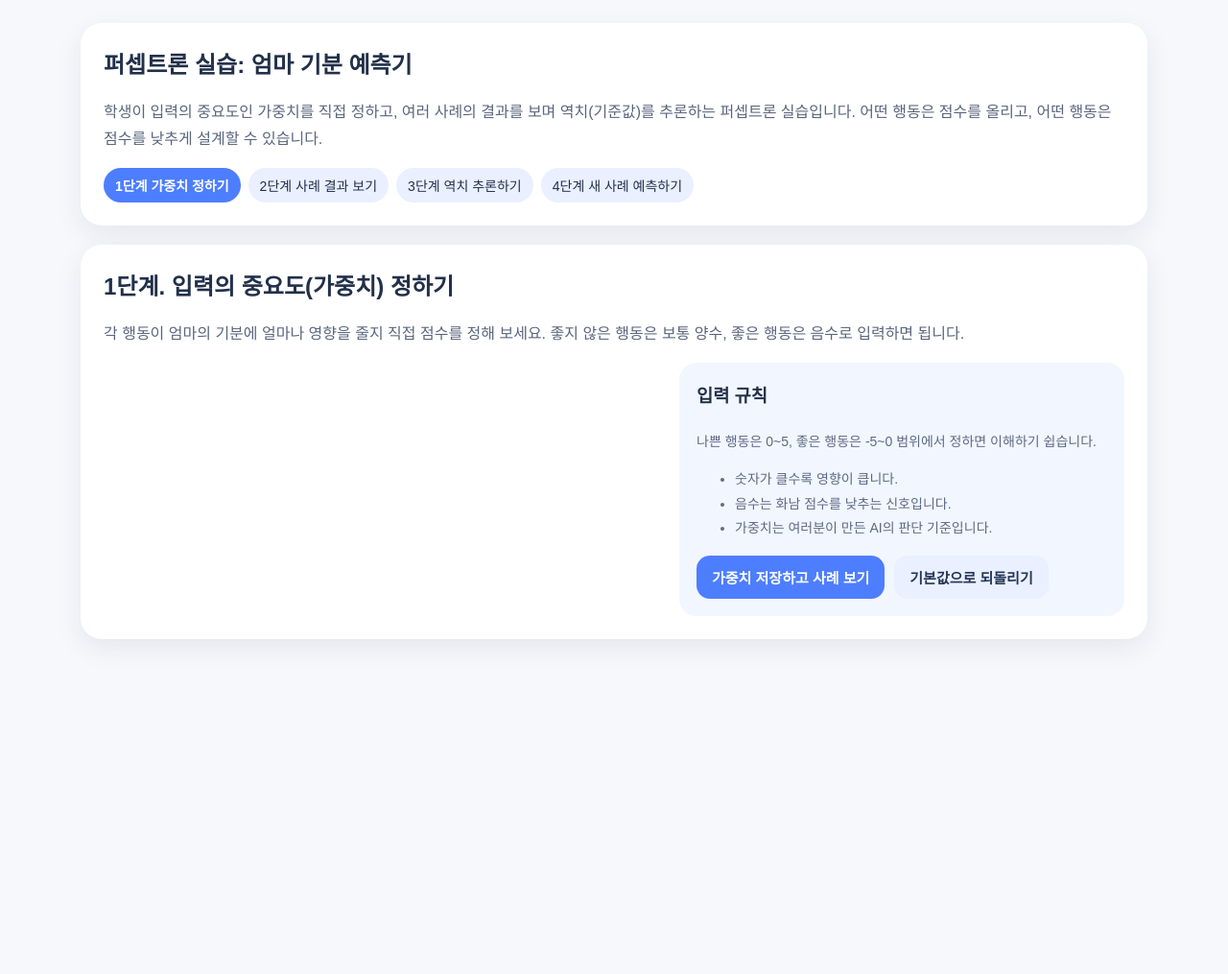
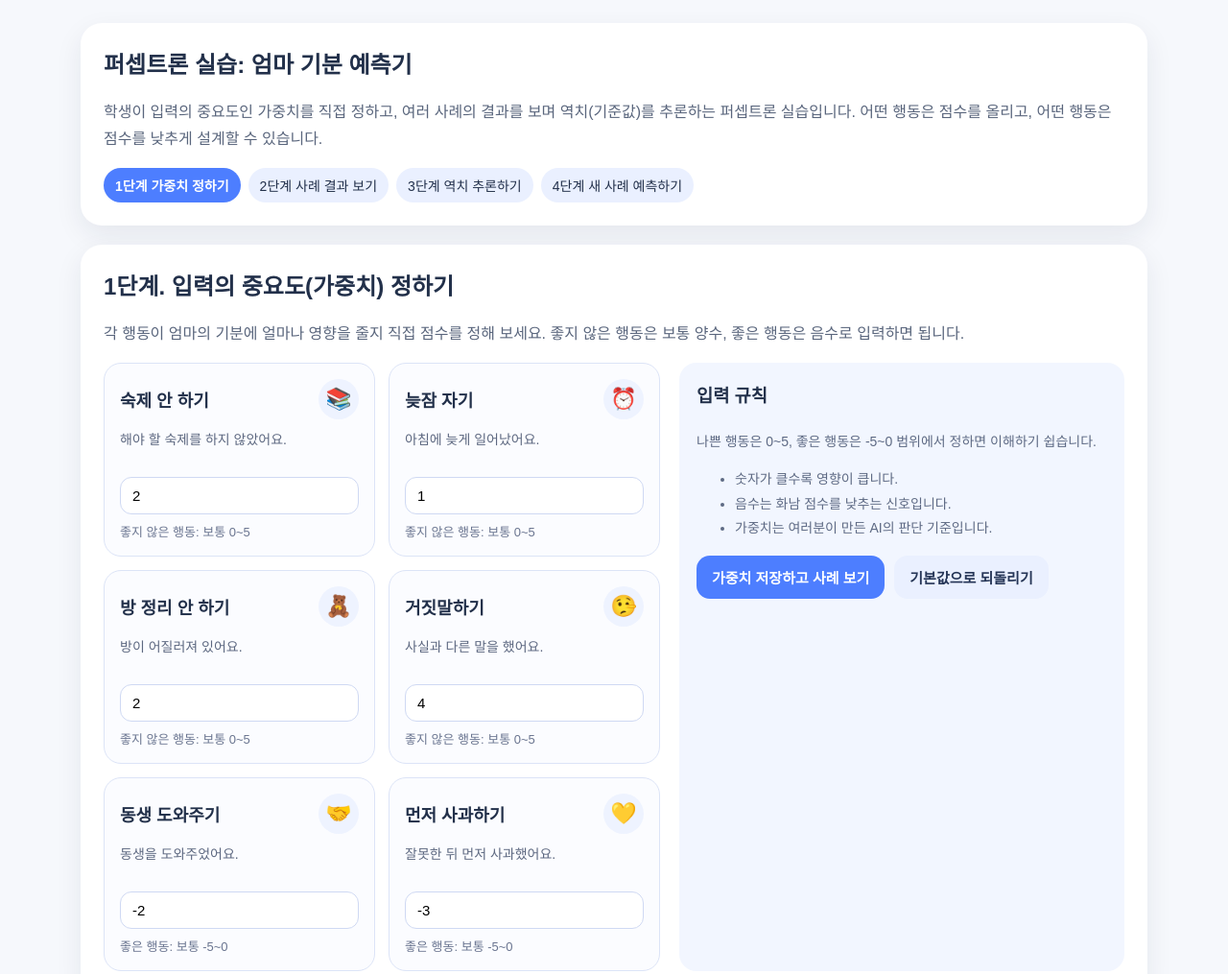
Before and after one commit to Hyoney/mom, a plain HTML site: page index.html in a window 1280 px wide. Shown: the top 1015 px of the page at 96% size. Before the commit the page ends 800 px from the top, so only its background shows below. Drawn offline with Linux system fonts and the light colour scheme.

Commit message:
Update index.html

```diff
--- a/index.html
+++ b/index.html
@@ -369,4 +369,7 @@
     document.getElementById('reset-all-btn').addEventListener('click', resetAll);
 
     initWeights();
-    renderWei
+    renderWeightInputs();
+  </script>
+</body>
+</html>
```
